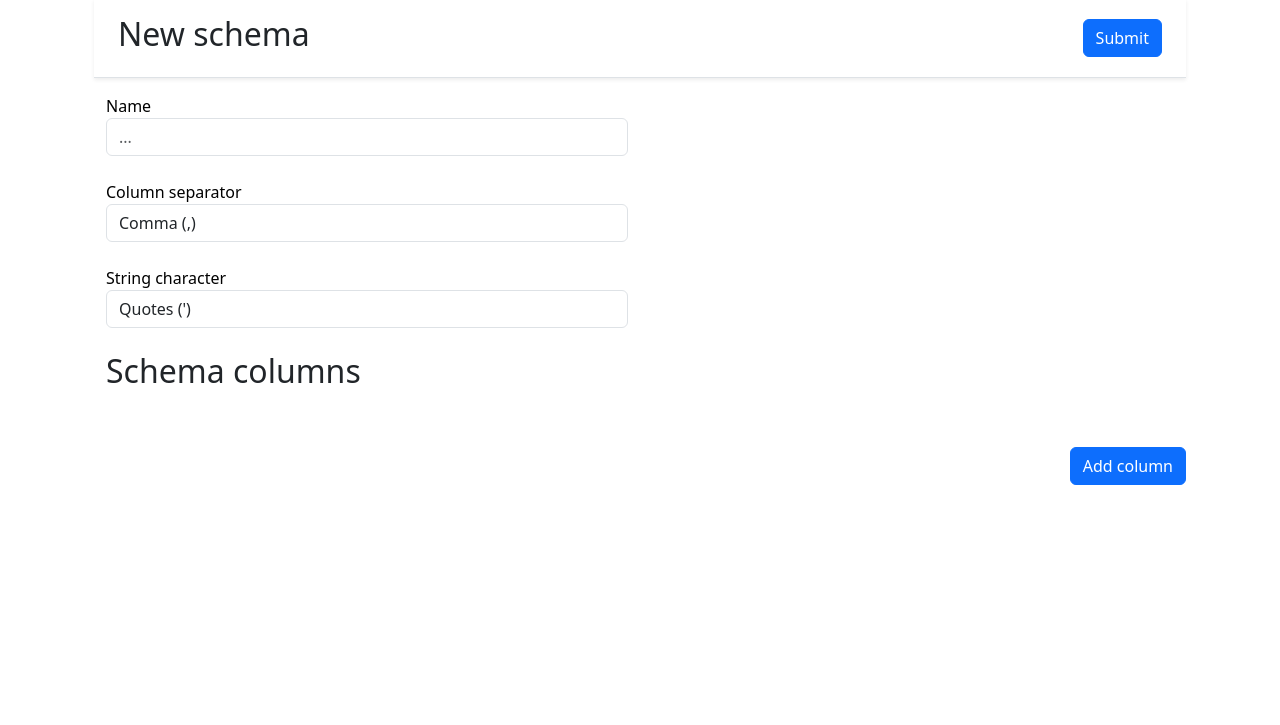
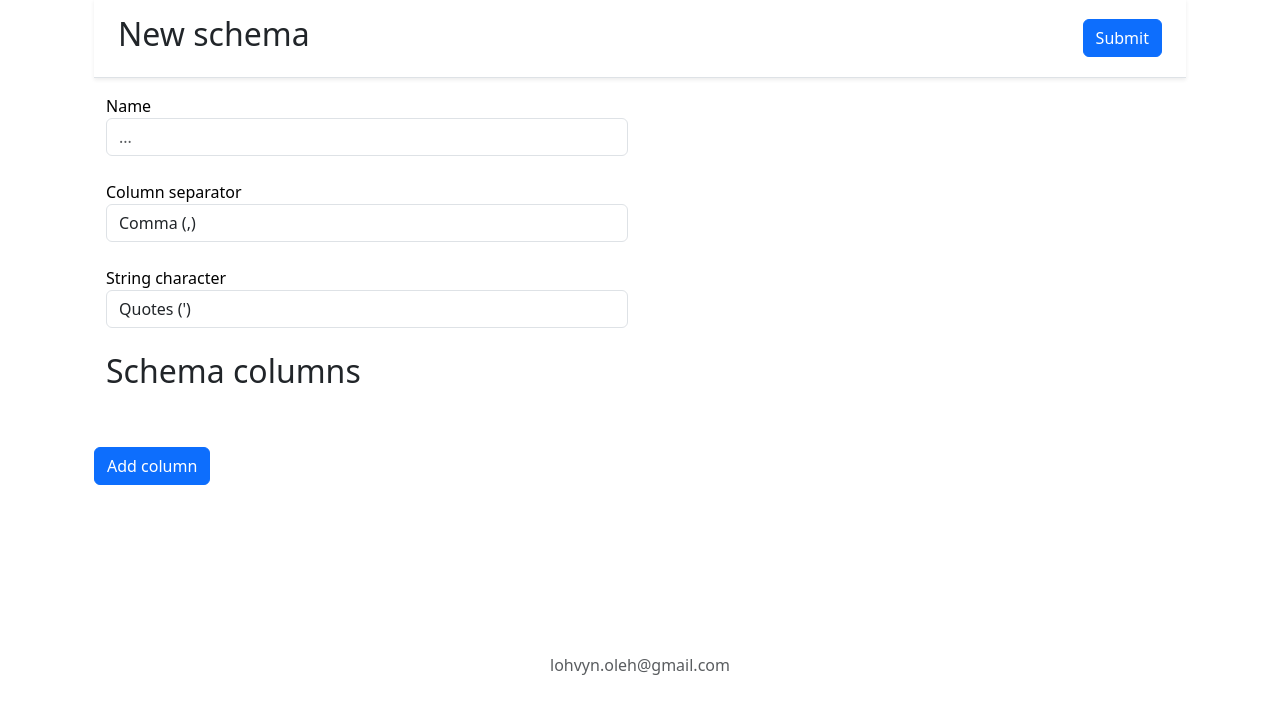
Before and after one commit to krapkaVKomi/mystical_users, a Django app: page /new-schema/ in a window 1280 px wide. Shown: the part 90-815 px from the top of the page. Before the commit the page ends 575 px from the top, so only its background shows below. Run offline with Django 4.2, Linux system fonts and the light colour scheme; a user stored in the database is signed in.

Commit message:
fix footer

```diff
--- a/mystical/mystical_users/templates/base.html
+++ b/mystical/mystical_users/templates/base.html
@@ -55,6 +55,9 @@
 
         {% block content %}{% endblock %}
     </div>
-
+<footer class="my-5 pt-5 text-muted text-center text-small">
+    <br><br><br>
+    <p class="mb-1">lohvyn.oleh@gmail.com</p>
+</footer>
 </body>
 </html>
--- a/mystical/mystical_users/templates/new_schema.html
+++ b/mystical/mystical_users/templates/new_schema.html
@@ -38,11 +38,7 @@ New schema
   </div><br>
         <h2>Schema columns</h2><br>
     </div><br>
-
-
-    <div class="modal-footer">
-        <a class="btn btn-primary" id="addButton">Add column</a>
-    </div>
+    <a class="btn btn-primary" id="addButton">Add column</a>
     </div>
 
 
```
Also changed, not shown: mystical/db.sqlite3.
